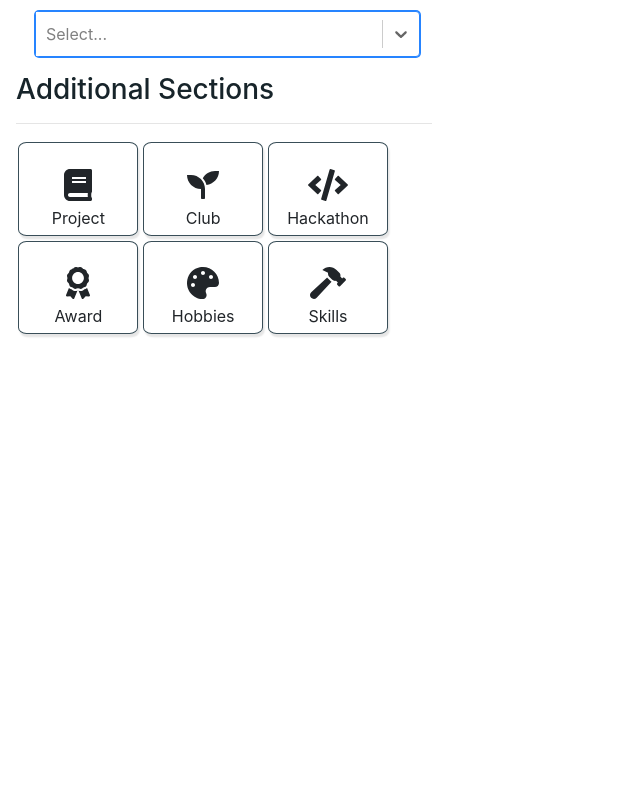
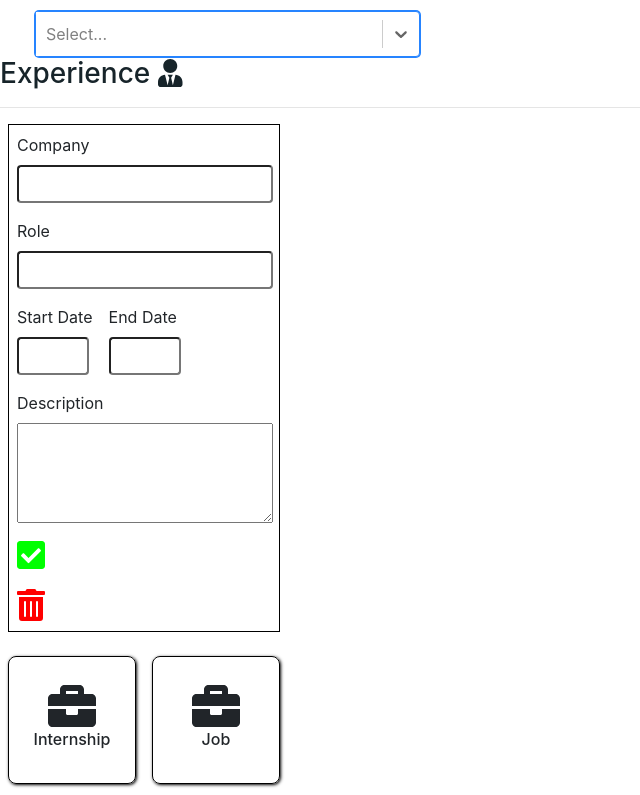
Before and after one commit to MuffinTheDragon/Resume-Builder, a React (Create React App) app in the folder frontend/: page / in a window 1280 px wide. Shown: the part 1105-1900 px from the top of the page, without its empty margins (0-640 px from the left). Before the commit the page ends 1458 px from the top, so only its background shows below. Built offline with nearby package versions, Linux system fonts and the light colour scheme.

Commit message:
[CHED-13] Completed all baseline visual elements and created prop component

```diff
--- a/frontend/src/App.js
+++ b/frontend/src/App.js
@@ -1,6 +1,7 @@
 import React from "react";
 import "./style.css";
 import Personal from "./components/Personal/Personal"
+import Experience from "./components/Experience/Experience"
 import Additional from "./components/Additional/Additional";
 import 'bootstrap/dist/css/bootstrap.min.css';
 import EducationHistory from "./components/EducationHistory/EducationHistory"
@@ -11,6 +12,7 @@ function App() {
             Resume Builder
             <Personal />
             <EducationHistory />
+            <Experience />
             <Additional />
         </div>
     );
--- /dev/null
+++ b/frontend/src/components/Experience/EmploymentCard/EmploymentCard.js
@@ -0,0 +1,18 @@
+import React from "react";
+import Job from "./Job/Job";
+
+let EmploymentCard = (props) => {
+    let type = null;
+    switch (props.name) {
+        case "Internship":
+            type = <Internship />
+            break;
+        case "Job":
+            type = <Job />
+            break;
+        default:
+            break;
+    }
+}
+
+export default EmploymentCard;
--- /dev/null
+++ b/frontend/src/components/Experience/EmploymentCard/Job/Job.js
@@ -0,0 +1,48 @@
+import React from "react";
+import "../style.css";
+import { FontAwesomeIcon } from '@fortawesome/react-fontawesome';
+import { faCheckSquare, faTrashAlt } from '@fortawesome/free-solid-svg-icons';
+
+function Job() {
+    return (
+		<div class="employment-section collapsible">
+			<div class="employment-row">
+				<div class="flex-col">
+					<label for="companyname">Company</label>
+					<input type="text" id="companyname" name="companyname"></input>
+				</div>
+				<div class="flex-col">
+					<label for="role">Role</label>
+					<input type="text" id="role" name="role"></input>
+				</div>
+			</div>
+			<div class="employment-row employment-date">
+				<div class="flex-col">
+					<label for="startdate">Start Date</label>
+					<input type="text" id="startdate" name="startdate"></input>
+				</div>
+				<div class="flex-col">
+					<label for="enddate">End Date</label>
+					<input type="text" id="enddate" name="enddate"></input>
+				</div>
+			</div>
+			<div class="employment-row employment-description">
+				<div class="flex-col">
+					<label for="jobdescription">Description</label>
+					<textarea type="text" id="jobdescription" name="jobdescription"></textarea>
+				</div>
+			</div>
+			<div class="employment-row employment-options">
+				<div>
+					<FontAwesomeIcon icon={faCheckSquare} size={"2x"} color={"#00FF00"} />
+				</div>
+				<div>
+					<FontAwesomeIcon icon={faTrashAlt} size={"2x"} color={"#FF0000"} />
+				</div>
+
+			</div>
+		</div>
+
+    );
+}
+export default Job;
--- /dev/null
+++ b/frontend/src/components/Experience/EmploymentCard/style.css
@@ -0,0 +1,61 @@
+.employment-section {
+    width: 34rem;
+    border: solid 1px #000;
+    margin:  0 0 0 0.5rem;
+}
+.employment-section input {
+    border-radius: 4px;
+    height: 38px;
+    box-sizing: border-box;
+}
+.employment-row {
+    display: flex;
+}
+.employment-date {
+    justify-content: initial;
+}
+.flex-col {
+    display: flex;
+    flex-direction: column;
+    margin: 0.5rem;
+}
+.employment-date input {
+    max-width: 4.5rem;
+}
+.employment-description textarea {
+    /* set initial textarea dimensions*/
+    width: 16rem;
+    height: 100px;
+
+    /* set resizable boundaries */
+    min-width: 32.5rem;
+    max-width: 32.5rem;
+    min-height: 100px;
+    max-height: 200px;
+
+}
+.employment-options {
+    display: flex;
+    justify-content: flex-end;
+}
+.employment-options div {
+    margin: 0.5rem;
+}
+@media screen and (max-width: 1435px) { /* Apply these styles when width <= 1435px */
+    .employment-row {
+        flex-direction: column;
+    }
+    .employment-date {
+        flex-direction: row;
+        max-width: 16rem;
+    }
+    .employment-description textarea {
+        min-width: 16rem;
+        max-width: 16rem;
+        max-height: 400px;
+        box-sizing: border-box;
+    }
+    .employment-section {
+        width: 17rem;
+    }
+}
--- /dev/null
+++ b/frontend/src/components/Experience/Experience.js
@@ -0,0 +1,31 @@
+import React from "react";
+import EmploymentCard from "./EmploymentCard/EmploymentCard";
+import { FontAwesomeIcon } from '@fortawesome/react-fontawesome';
+import { faUserTie, faBriefcase } from '@fortawesome/free-solid-svg-icons';
+import "./style.css";
+import Job from "./EmploymentCard/Job/Job";
+
+function Experience() {
+    return (
+        <div>
+			<h3>Experience <FontAwesomeIcon icon={faUserTie}/></h3>
+			<hr/>
+            <div class="exp-selection">
+                <Job />
+                <div class="add-menu">
+                    <div class="add-internship">
+                        <FontAwesomeIcon icon={faBriefcase} size={"3x"}/>
+                        <h4>Internship</h4>
+                    </div>
+                    <div class="add-job">
+                        <FontAwesomeIcon icon={faBriefcase} size={"3x"}/>
+                        <h4>Job</h4>
+                    </div>
+                </div>
+
+            </div>
+        </div>
+    )
+}
+
+export default Experience;
--- /dev/null
+++ b/frontend/src/components/Experience/style.css
@@ -0,0 +1,23 @@
+h3 {
+    margin-top: 1rem;
+}
+div h4 {
+    font-size: 1rem;
+}
+.add-menu {
+    display: flex;
+    margin: 1.5rem 0;
+}
+.add-internship,
+.add-job {
+    border: solid 1px #000;
+    display: flex;
+    flex-direction: column;
+    justify-content: center;
+    align-items: center;
+    width: 8rem;
+    height: 8rem;
+    border-radius: 0.5rem;
+    margin: 0 0.5rem;
+    box-shadow: 1px 1px 0.2rem #000;
+}
```
Also changed, not shown: frontend/src/components/Experience/EmploymentCard/Internship.js (added).
